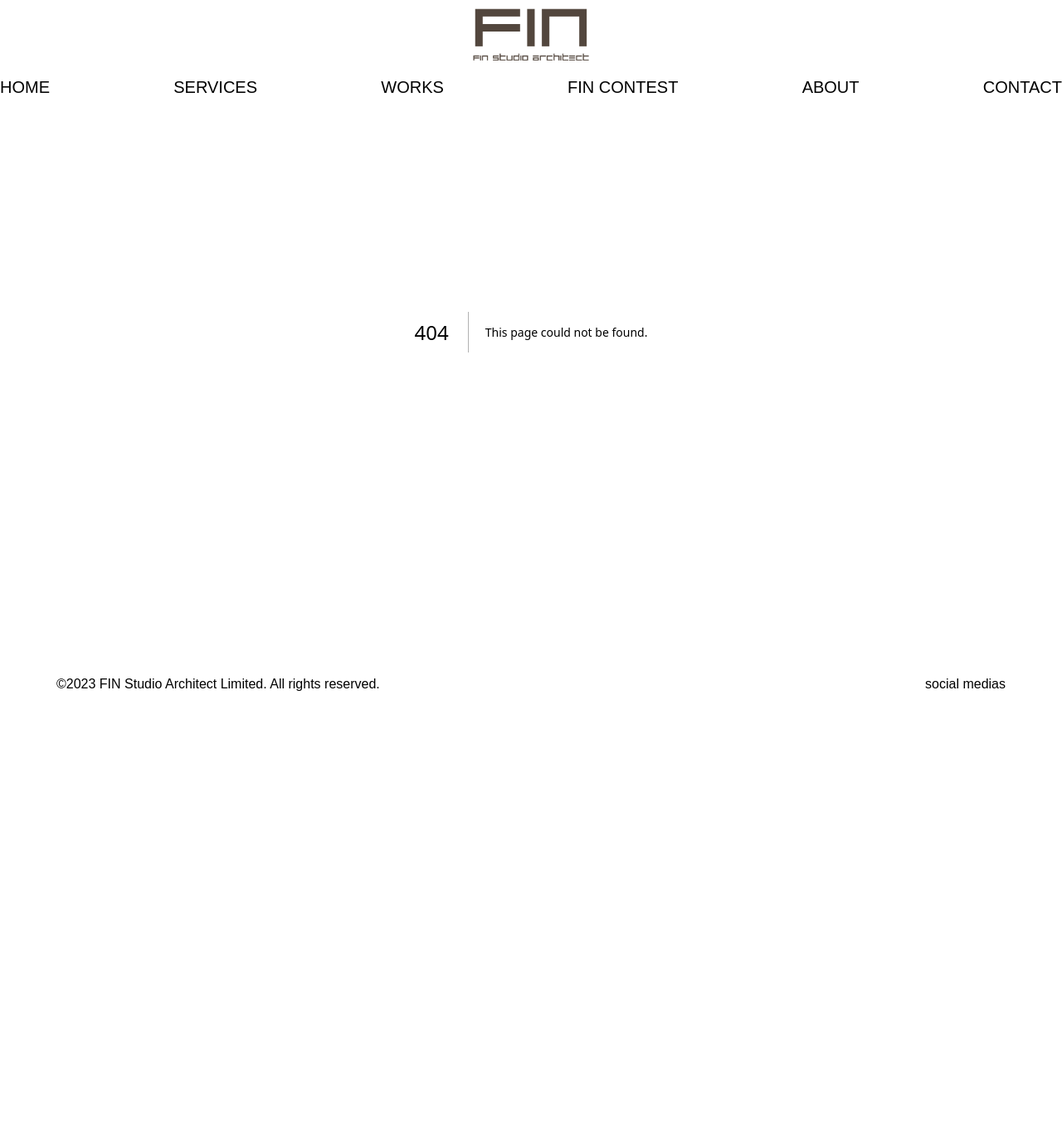
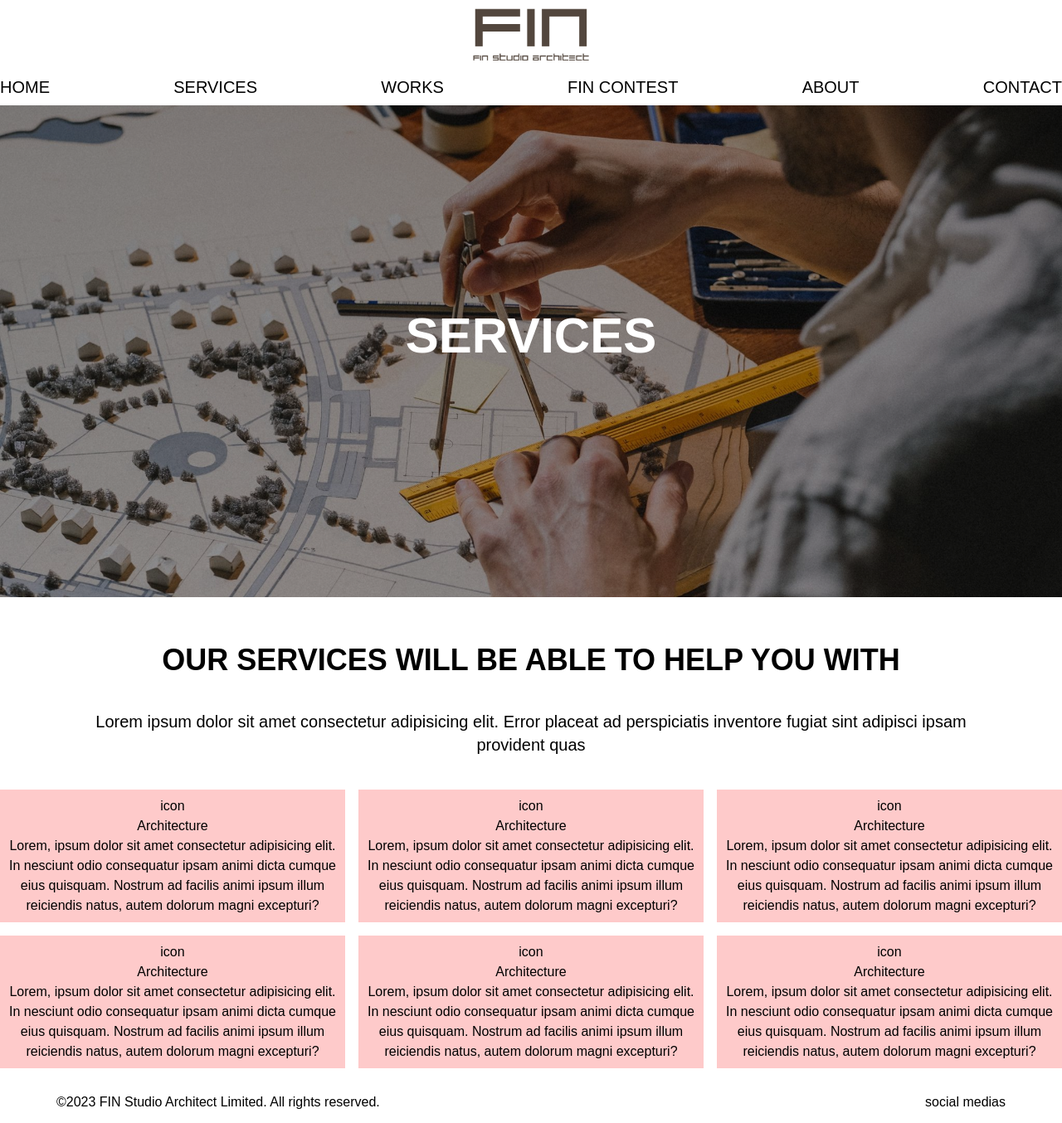
Before and after one commit to thanatP-Bz/fin-studio, a Next.js app: page /services in a window 1280 px wide. Before the commit this address had no page. Shown: the whole page at 83% size. Before the commit the page ends 850 px from the top, so only its background shows below. Built offline with nearby package versions, Linux system fonts and the light colour scheme; a web font is replaced by a local one.

Commit message:
services

```diff
--- a/src/app/about/page.jsx
+++ b/src/app/about/page.jsx
@@ -7,12 +7,16 @@ import kitwat from "../../../public/kitwat.png";
 const About = () => {
   return (
     <>
-      <div className="flex h-[90vh] w-screen items-center justify-center">
-        <div className="mb-[10%] flex h-full w-screen flex-col items-center justify-center md:mb-0">
-          <div className="about-img flex h-[70%] w-full items-center justify-center overflow-hidden bg-cover md:mt-[7%] md:h-[100%]"></div>
+      <div className="flex h-[70vh] w-screen items-center justify-center bg-red-200 md:h-[90vh]">
+        <div className="mb-[0] flex h-full w-screen flex-col items-center justify-center md:mb-[0]">
+          <div className="about-img flex h-full w-full items-center justify-center overflow-hidden bg-cover md:mt-[7%]">
+            <h1 className="p-8 text-4xl font-bold uppercase text-white md:text-6xl">
+              about
+            </h1>
+          </div>
         </div>
       </div>
-      <div className="mx-auto flex h-[100%] w-full max-w-[1200px] flex-col items-center justify-center gap-y-0 p-4 text-center md:h-[70%] md:justify-center md:gap-x-4 md:gap-y-6 md:p-10">
+      <div className="mx-auto flex w-full max-w-[1200px] flex-col items-center justify-center gap-y-0 p-4 text-center md:justify-center md:gap-x-4 md:gap-y-6 md:p-10">
         <h1 className="p-4 text-xl font-bold uppercase md:text-4xl">
           Welcome to Fin Studio
         </h1>
@@ -30,37 +34,37 @@ const About = () => {
       {/* team */}
       <div className=" mb-[7%] w-full text-center uppercase md:mb-[5%] md:mt-[0]">
         <h1 className="p-8 text-xl font-bold md:text-4xl">studio team</h1>
-        <div className="flex flex-col items-center justify-center md:flex-row md:items-start">
-          <div className="flex flex-col gap-y-4 bg-white">
+        <div className="flex flex-col items-center justify-center gap-y-5 md:flex-row md:items-start md:gap-y-0">
+          <div className="flex flex-col gap-y-2 bg-white">
             <Image
               src={aniwat}
               className=" h-[300px] w-[300px] object-contain md:h-[400px] md:w-[400px]"
               alt="aniwat"
             />
 
-            <h1 className="text-xl font-bold md:text-2xl">Aniwat Suyata</h1>
-            <p className="text-md md:text-xl ">Founder / Architect</p>
+            <h1 className="text-md font-bold md:text-2xl">Aniwat Suyata</h1>
+            <p className="text-sm md:text-xl">Founder / Architect</p>
           </div>
 
-          <div className=" flex flex-col  gap-y-4 bg-white ">
+          <div className=" flex flex-col  gap-y-2 bg-white ">
             <Image
               src={kitwat}
               className="h-[300px] w-[300px] object-contain md:h-[400px] md:w-[400px]"
               alt="kitwat"
             />
-            <h1 className="text-xl font-bold md:text-2xl">Kitwat Thasee</h1>
-            <p className="text-md md:text-xl ">Director / Architect</p>
+            <h1 className="text-md font-bold md:text-2xl">Kitwat Thasee</h1>
+            <p className="text-sm md:text-xl ">Director / Architect</p>
           </div>
 
-          <div className="flex flex-col gap-y-4 bg-white">
+          <div className="flex flex-col gap-y-2 bg-white">
             <Image
               src={kamphon}
               className="h-[300px] w-[300px] object-contain md:h-[400px] md:w-[400px]"
               alt="kamphon"
             />
 
-            <h1 className="text-xl font-bold md:text-2xl">Kamphon Mingklin</h1>
-            <p className="text-md md:text-xl ">Director / 3D model</p>
+            <h1 className="text-md font-bold md:text-2xl">Kamphon Mingklin</h1>
+            <p className="text-sm md:text-xl ">Director / 3D model</p>
           </div>
         </div>
       </div>
--- a/src/app/contact/page.jsx
+++ b/src/app/contact/page.jsx
@@ -9,7 +9,7 @@ const Contact = () => {
       <div className="flex h-[90vh] w-screen items-center justify-center">
         <div className="mb-[10%] flex h-full w-screen flex-col items-center justify-center md:mb-0">
           <div className="contact-img flex h-[100%] w-full items-center justify-center overflow-hidden bg-cover md:mt-[7%] md:h-[100%]">
-            <div className="my-4 mt-[10%] flex h-[100%] w-full items-center justify-center px-[60px] md:mt-0 md:justify-end">
+            <div className="my-4 mt-[10%] flex h-[100%] w-full items-center justify-center px-[60px] md:mt-0">
               <div className="mt-[2%] flex w-full max-w-[500px] flex-col items-center justify-center bg-white px-3 py-3 opacity-[0.8] md:px-6 md:py-5">
                 <div className=" flex flex-col gap-y-4 text-black md:gap-y-6">
                   <h1 className=" text-xl font-bold uppercase md:p-1 md:text-4xl">
@@ -23,18 +23,18 @@ const Contact = () => {
                     BANG BUA THONG DISTRICT, NONTHABURI 11110, THAILAND
                   </p>
                   <div className="text-sm md:text-xl">
-                    <p className="flex">
-                      <FaPhoneSquareAlt className="m-1 text-xl md:text-3xl" /> :
-                      081 924 3132, 080 125 1848, 086 135 5715
-                    </p>
-
-                    <span className="flex">
-                      <BsFacebook className="m-1 text-xl md:text-3xl" /> : Fin
-                      Studio Architect
+                    <span className="mb-2 flex">
+                      <FaPhoneSquareAlt className="mb-1 mr-1 text-xl md:text-3xl" />{" "}
+                      : 081 924 3132, 080 125 1848, 086 135 5715
                     </span>
 
-                    <span className="flex">
-                      <MdMarkEmailUnread className="m-1 text-xl md:text-3xl" />{" "}
+                    <span className="mb-2 flex">
+                      <BsFacebook className="mb-1 mr-1 text-xl md:text-3xl" /> :
+                      Fin Studio Architect
+                    </span>
+
+                    <span className="mb-2 flex">
+                      <MdMarkEmailUnread className="mb-1 mr-1 text-xl md:text-3xl" />
                       : finstudioarchitect@gmail.com
                     </span>
                   </div>
--- a/src/app/globals.css
+++ b/src/app/globals.css
@@ -69,6 +69,14 @@ body {
   background-position: center;
 }
 
+.services-img {
+  background-image: linear-gradient(rgba(0, 0, 0, 0.4), rgba(0, 0, 0, 0.3)),
+    url(../../public/services.jpg);
+  background-position: center;
+  background-repeat: no-repeat;
+  background-size: cover;
+}
+
 .about-img {
   background-image: linear-gradient(rgba(0, 0, 0, 0.4), rgba(0, 0, 0, 0.3)),
     url(../../public/about.jpg);
--- a/src/app/news/page.jsx
+++ /dev/null
@@ -1,7 +0,0 @@
-import React from "react";
-
-const page = () => {
-  return <div>page</div>;
-};
-
-export default page;
--- a/src/app/page.tsx
+++ b/src/app/page.tsx
@@ -6,9 +6,9 @@ const Homepage = () => {
       <div className="flex h-[90vh] w-screen items-center justify-center">
         <div className="mb-[10%] flex h-full w-screen flex-col items-center justify-center md:mb-0">
           <div className="home-img flex h-[90%] w-full items-center justify-center overflow-hidden bg-cover md:mt-[7%] md:h-[100%]">
-            <div className="flex h-full w-full items-center justify-center text-center uppercase text-white md:mt-[10%]">
+            <div className="flex h-full w-full items-center justify-center text-center uppercase text-white ">
               <div>
-                <h1 className="p-8 text-4xl font-bold md:text-6xl">
+                <h1 className="p-2 text-4xl font-bold md:text-6xl">
                   Welcome to Fin Studio
                 </h1>
                 <p className="text-md md:text-xl">
@@ -19,12 +19,6 @@ const Homepage = () => {
           </div>
         </div>
       </div>
-      {/*  <div className="flex w-full flex-col items-center justify-center gap-y-0 p-4 text-center md:h-[70%] md:justify-center md:gap-x-4 md:gap-y-6 md:p-10">
-        <h1 className="text-2xl font-bold uppercase md:text-[28px]">
-          Welcome to Fin Studio
-        </h1>
-        <p>Modern Architectures, Interiors, Designs and Inspirations</p>
-      </div> */}
     </>
   );
 };
--- /dev/null
+++ b/src/app/services/page.jsx
@@ -0,0 +1,91 @@
+import React from "react";
+
+const services = () => {
+  return (
+    <>
+      <div className="flex h-[70vh] w-screen items-center justify-center bg-red-200 md:h-[90vh]">
+        <div className="mb-[0] flex h-full w-screen flex-col items-center justify-center md:mb-[0]">
+          <div className="services-img flex h-full w-full items-center justify-center overflow-hidden bg-cover md:mt-[7%]">
+            <h1 className="p-8 text-4xl font-bold uppercase text-white md:text-6xl">
+              services
+            </h1>
+          </div>
+        </div>
+      </div>
+      <div className="mx-auto flex w-full max-w-[1200px] flex-col items-center justify-center gap-y-0 p-4 text-center md:justify-center md:gap-x-4 md:gap-y-6 md:p-10">
+        <h1 className="p-4 text-xl font-bold uppercase md:text-4xl">
+          Our services will be able to help you with
+        </h1>
+        <p className="text-md md:text-xl">
+          Lorem ipsum dolor sit amet consectetur adipisicing elit. Error placeat
+          ad perspiciatis inventore fugiat sint adipisci ipsam provident quas
+        </p>
+      </div>
+
+      <div className="mx-auto mb-4 grid w-screen max-w-[1400px] grid-cols-3 gap-4 text-center">
+        <div className="bg-red-200 p-2">
+          <span>icon</span>
+          <h1>Architecture</h1>
+          <p>
+            Lorem, ipsum dolor sit amet consectetur adipisicing elit. In
+            nesciunt odio consequatur ipsam animi dicta cumque eius quisquam.
+            Nostrum ad facilis animi ipsum illum reiciendis natus, autem dolorum
+            magni excepturi?
+          </p>
+        </div>
+        <div className="bg-red-200 p-2">
+          <span>icon</span>
+          <h1>Architecture</h1>
+          <p>
+            Lorem, ipsum dolor sit amet consectetur adipisicing elit. In
+            nesciunt odio consequatur ipsam animi dicta cumque eius quisquam.
+            Nostrum ad facilis animi ipsum illum reiciendis natus, autem dolorum
+            magni excepturi?
+          </p>
+        </div>
+        <div className="bg-red-200 p-2">
+          <span>icon</span>
+          <h1>Architecture</h1>
+          <p>
+            Lorem, ipsum dolor sit amet consectetur adipisicing elit. In
+            nesciunt odio consequatur ipsam animi dicta cumque eius quisquam.
+            Nostrum ad facilis animi ipsum illum reiciendis natus, autem dolorum
+            magni excepturi?
+          </p>
+        </div>
+        <div className="bg-red-200 p-2">
+          <span>icon</span>
+          <h1>Architecture</h1>
+          <p>
+            Lorem, ipsum dolor sit amet consectetur adipisicing elit. In
+            nesciunt odio consequatur ipsam animi dicta cumque eius quisquam.
+            Nostrum ad facilis animi ipsum illum reiciendis natus, autem dolorum
+            magni excepturi?
+          </p>
+        </div>
+        <div className="bg-red-200 p-2">
+          <span>icon</span>
+          <h1>Architecture</h1>
+          <p>
+            Lorem, ipsum dolor sit amet consectetur adipisicing elit. In
+            nesciunt odio consequatur ipsam animi dicta cumque eius quisquam.
+            Nostrum ad facilis animi ipsum illum reiciendis natus, autem dolorum
+            magni excepturi?
+          </p>
+        </div>
+        <div className="bg-red-200 p-2">
+          <span>icon</span>
+          <h1>Architecture</h1>
+          <p>
+            Lorem, ipsum dolor sit amet consectetur adipisicing elit. In
+            nesciunt odio consequatur ipsam animi dicta cumque eius quisquam.
+            Nostrum ad facilis animi ipsum illum reiciendis natus, autem dolorum
+            magni excepturi?
+          </p>
+        </div>
+      </div>
+    </>
+  );
+};
+
+export default services;
```
Also changed, not shown: public/services.jpg (added).
